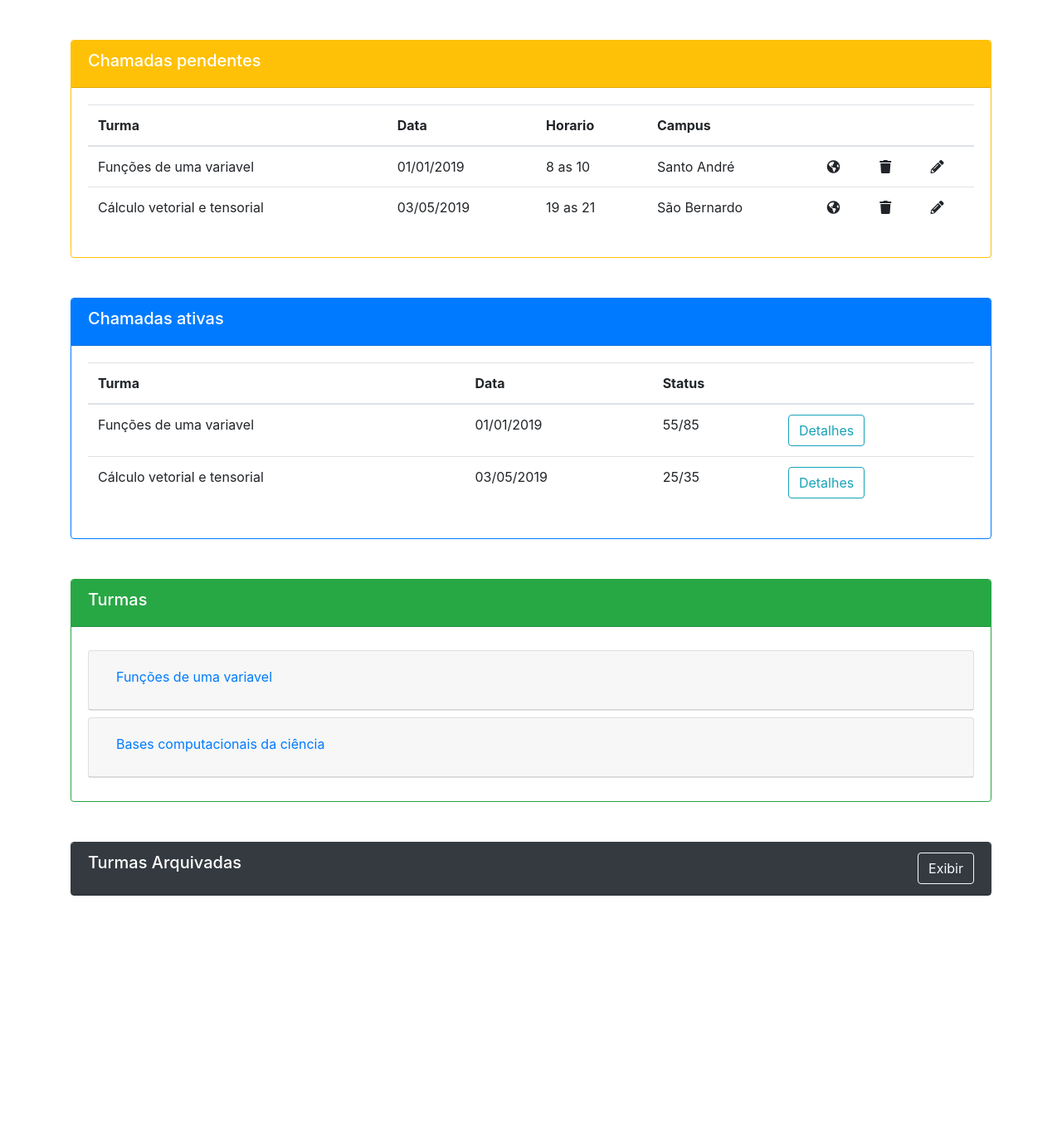
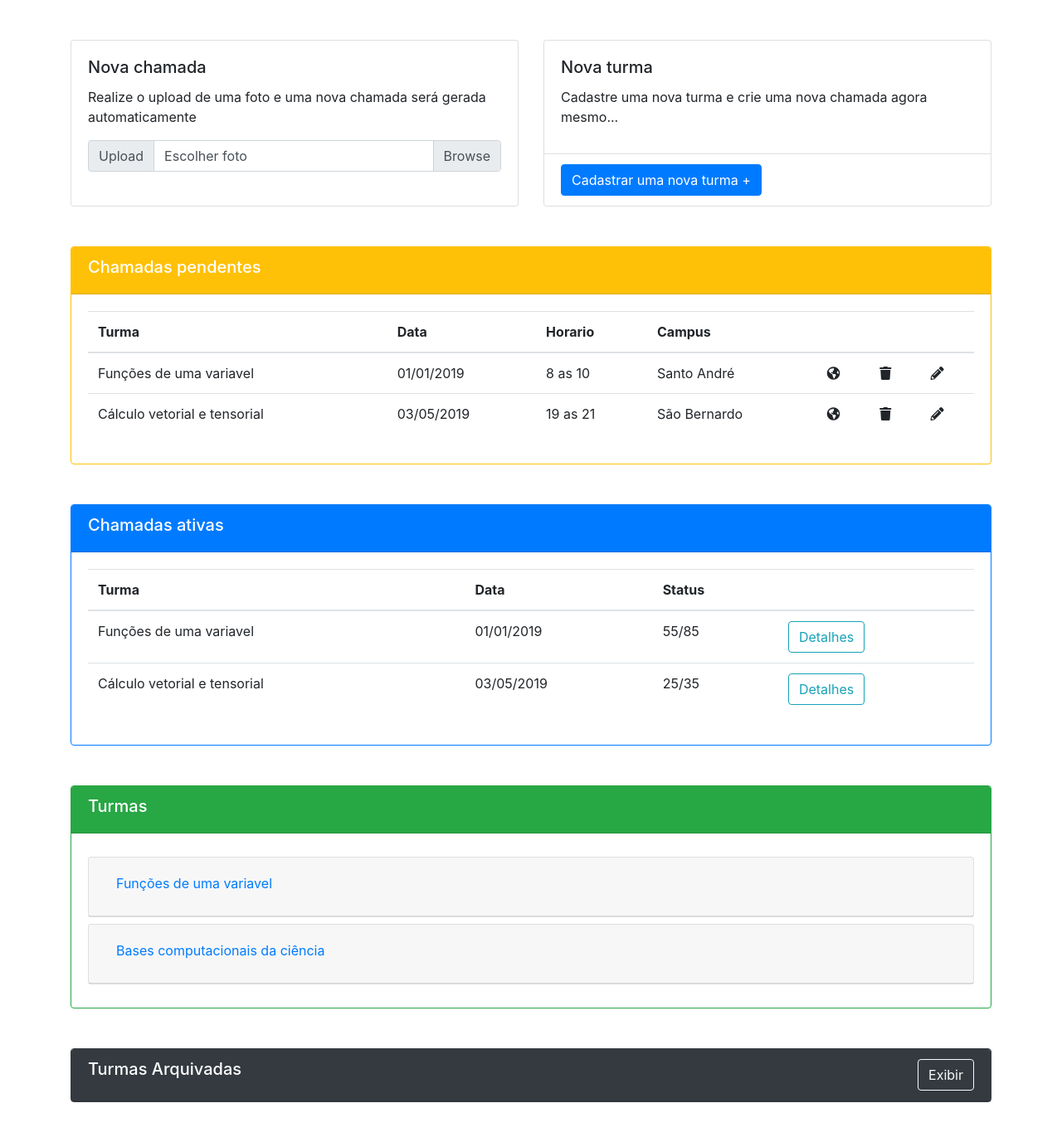
Before and after one commit to daniel-ufabc/chamada, a Flask app: template templates/index.html in a window 1280 px wide. Shown: the part 76-1453 px from the top of the page at 83% size. Before the commit the page ends 1156 px from the top, so only its background shows below. Run offline with Flask 2, Linux system fonts and the light colour scheme; the template is opened without the code that fills it, so the values that code supplies are empty; some libraries are stand-ins or nearby versions.

Commit message:
Criacao do formulario de upload de foto, criacao de formulario de nova turma como modal

```diff
--- a/templates/index.html
+++ b/templates/index.html
@@ -23,6 +23,86 @@
 
 	<!-- Conteudo -->
 	<div class="container my-5">
+
+		<!-- Foto upload / Formulario nova chamada -->
+		<div class="row">
+			<div class="col-6">
+				<div class="card h-100">
+					<div class="card-body">
+						<h5 class="card-title">Nova chamada</h5>
+						<p class="card-text">Realize o upload de uma foto e uma nova chamada será gerada automaticamente</p>
+						<form>
+							<div class="input-group">
+								<div class="input-group-prepend">
+									<span class="input-group-text">Upload</span>
+								</div>
+								<div class="custom-file">
+									<input type="file" class="custom-file-input" id="inputFoto">
+									<label class="custom-file-label" for="inputFoto">Escolher foto</label>
+								</div>
+							</div>
+						</form>
+					</div>
+				</div>
+			</div>
+			<div class="col-6">
+				<div class="card h-100">
+					<div class="card-body">
+						<h5 class="card-title">Nova turma</h5>
+						<p class="card-title">
+							Cadastre uma nova turma e crie uma nova chamada agora mesmo...
+						</p>
+					</div>
+					<div class="card-footer bg-transparent">
+						<button class="btn btn-primary" type="button" data-toggle="modal" data-target="#formNovaTurma">
+							Cadastrar uma nova turma +
+						</button>
+					</div>
+				</div>
+			</div>
+		</div>
+
+
+		<!-- Modal - Formulario Nova turma -->
+		<div class="modal fade" id="formNovaTurma" tabindex="-1" role="dialog" aria-hidden="true">
+			<div class="modal-dialog modal-lg" role="document">
+				<div class="modal-content">
+					<div class="modal-header">
+						<h5 class="modal-title" id="exampleModalLabel">Nova turma</h5>
+						<button type="button" class="close" data-dismiss="modal" aria-label="Fechar">
+							<span aria-hidden="true">&times;</span>
+						</button>
+					</div>
+					<div class="modal-body">
+						<form class="mx-5">
+							<div class="form-group row">
+								<label for="nome_turma" class="col-2">Turma: </label>
+								<input id="nome_turma" class="form-control col-10" type="text" name="nome_turma" placeholder="Digite o nome da turma">
+							</div>
+							<div class="form-group">
+								<div class="row">
+									<legend class="col-form-label col-2 pt-0">Campus</legend>
+									<div class="col-10">
+										<div class="form-check">
+											<input class="form-check-input" id="campus_sa" type="radio" name="campus" value="Santo André">
+											<label class="form-check-label" for="campus_sa">Santo André</label>
+										</div>
+										<div class="form-check">
+											<input class="form-check-input" id="campus_sbc" type="radio" name="campus" value="São Bernardo">
+											<label class="form-check-label" for="campus_sbc">São Bernardo</label>
+										</div>
+									</div>
+								</div>
+							</div>
+					</div>
+					<div class="modal-footer">
+						<button type="button" class="btn btn-secondary" data-dismiss="modal">Fechar</button>
+						<button type="submit" class="btn btn-primary">Cadastrar</button>
+					</div>
+				</div>
+			</div>
+		</div>
+
 
 		<!-- Chamadas pendentes CARD -->
 		<div class="card border-warning mt-5">
```
